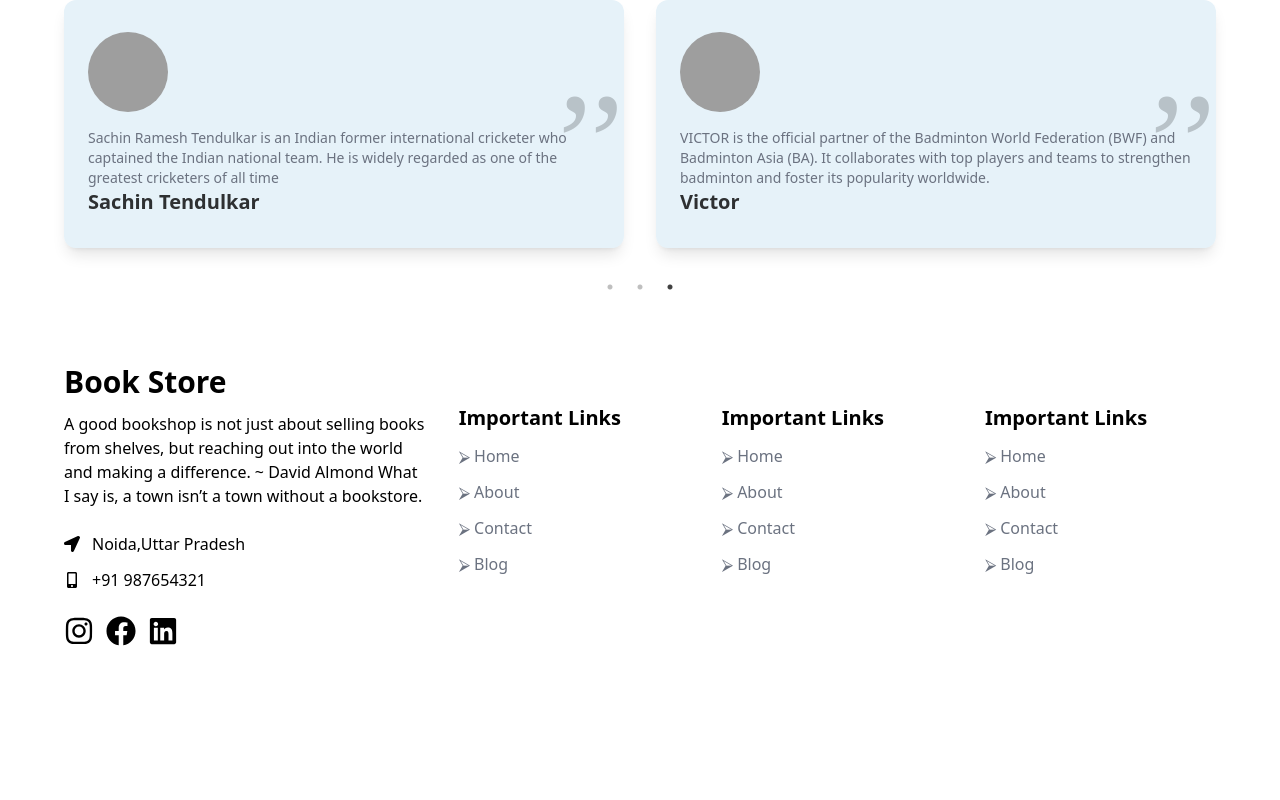
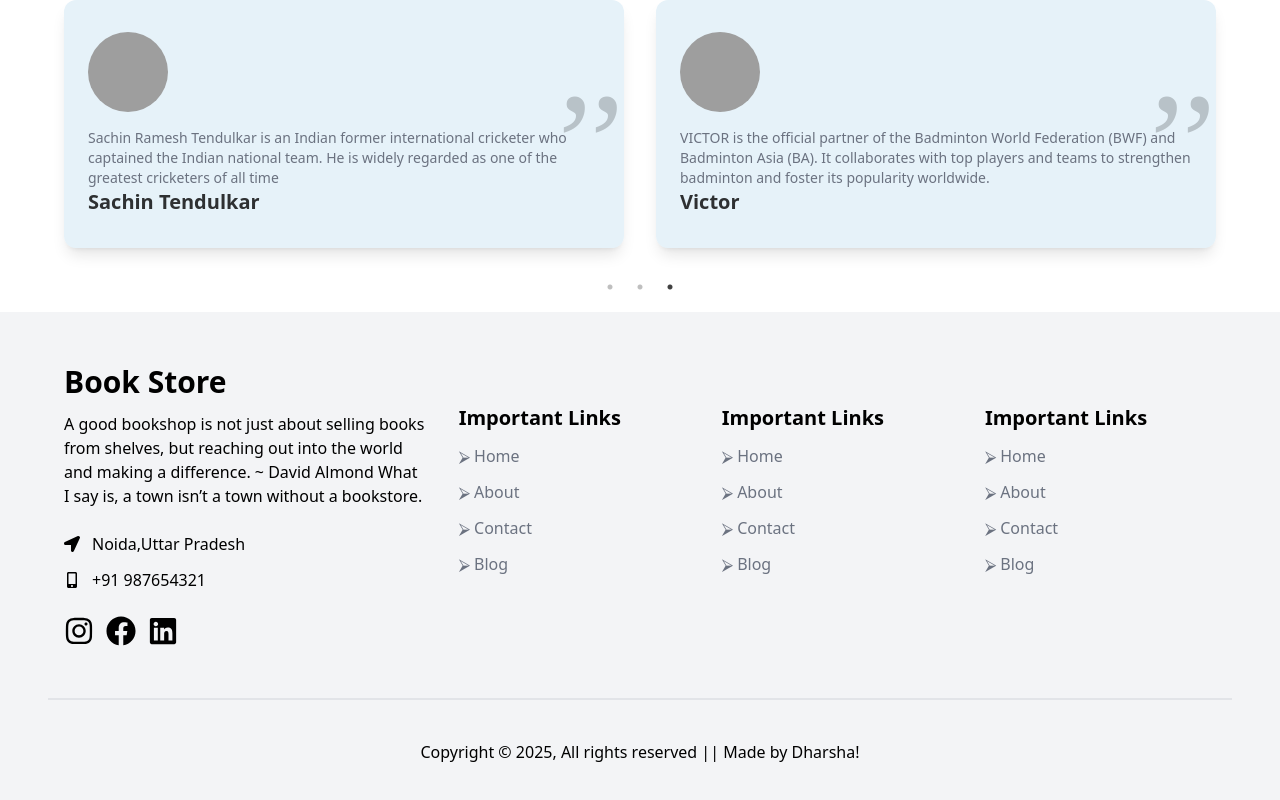
Before and after one commit to Divyadharshana5/book_store, a React (Vite) app: page / in a window 1280 px wide. Shown: the part 2997-3797 px from the top of the page. Before the commit the page ends 3695 px from the top, so only its background shows below. Built offline with nearby package versions, Linux system fonts and the light colour scheme; grey boxes are pictures that could not be loaded.

Commit message:
update footer.jsx

```diff
--- a/src/Components/Footer/Footer.jsx
+++ b/src/Components/Footer/Footer.jsx
@@ -31,7 +31,7 @@
 
 const Footer = () => {
   return (
-    <div>
+    <div className="bg-gray-100 dark:bg-gray-950">
       <div className="container">
         <div className="grid md:grid-cols-3 py-5">
           <div className="py-8 px-4">
@@ -126,6 +126,14 @@
             </div>
           </div>
         </div>
+
+        <div>
+          <div className="border-t-2 border-gray-300/50">
+            <p className="text-center py-10">
+              Copyright &copy; 2025, All rights reserved || Made by Dharsha!
+            </p>
+          </div>
+        </div>
       </div>
     </div>
   );
```
